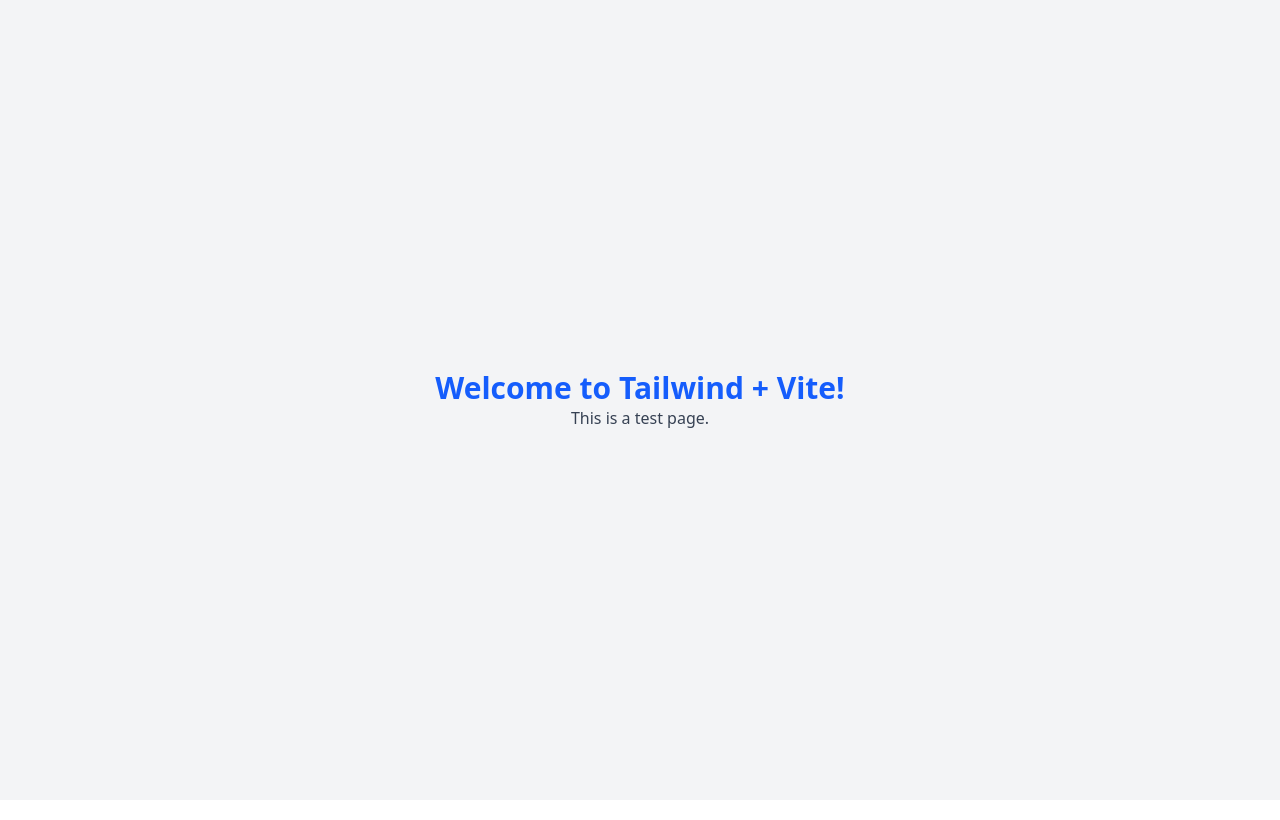
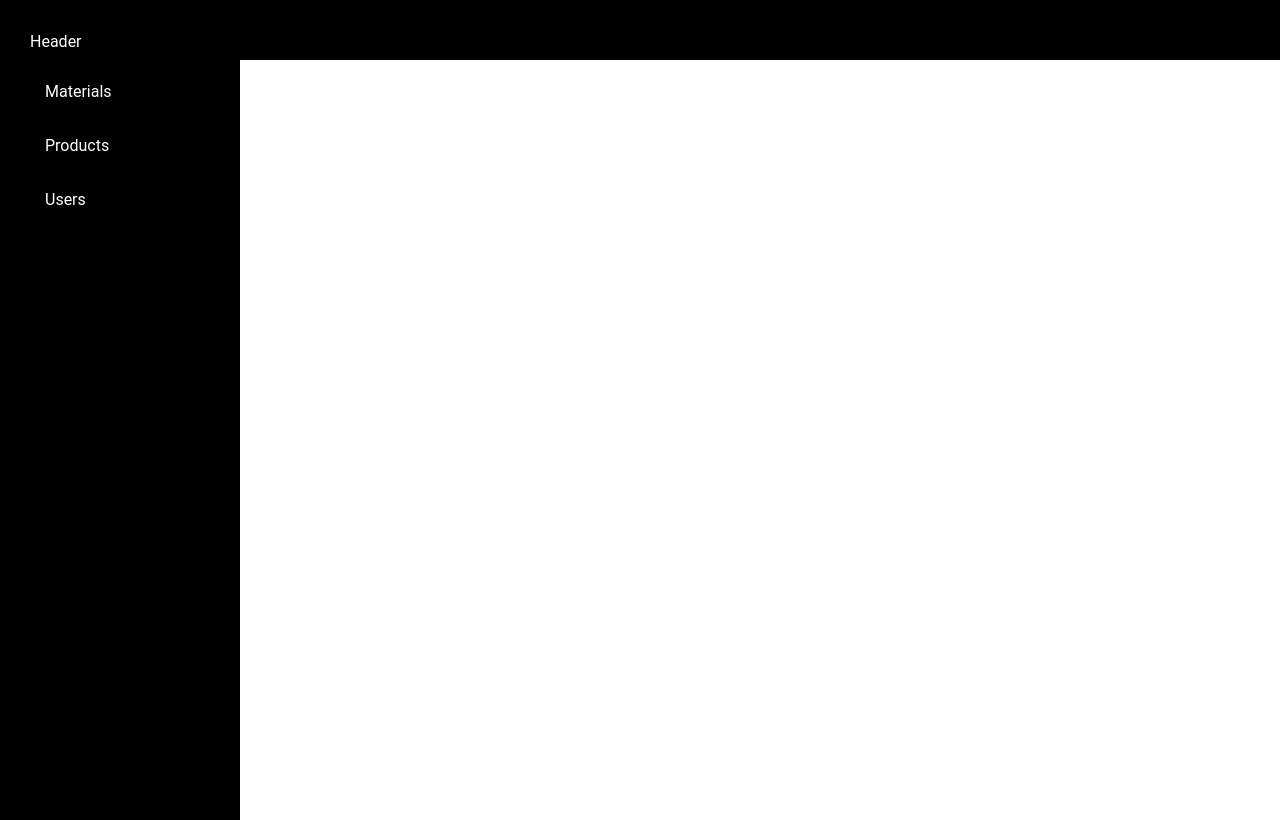
Before and after one commit to charitraa/Crochet-Inventory-System, a React (Vite) app: page / in a window 1280 px wide. Built offline with nearby package versions, Linux system fonts and the light colour scheme.

Commit message:
add dummy sidebar

```diff
--- a/package.json
+++ b/package.json
@@ -10,9 +10,12 @@
     "preview": "vite preview"
   },
   "dependencies": {
+    "@heroicons/react": "^2.2.0",
+    "@material-tailwind/react": "^2.1.10",
     "@tailwindcss/vite": "^4.0.3",
     "react": "^18.3.1",
     "react-dom": "^18.3.1",
+    "react-icons": "^5.4.0",
     "react-router-dom": "^7.1.5"
   },
   "devDependencies": {
--- /dev/null
+++ b/src/App.css
@@ -0,0 +1,41 @@
+body{
+  box-sizing: border-box;
+  margin: 0;
+  padding: 0;
+  font-family: 'Roboto', sans-serif;
+  color: white;
+}
+
+header{
+  padding: 30px;
+background-color: black;
+height: 40px;
+}
+.sidenav{
+  width: 240px;
+  background-color: black;
+  position: absolute;
+  height: 95vh;
+  padding: 0 30px;
+}
+ul {
+  padding: 0;
+
+}
+ul li{
+  list-style-type: none;
+  margin: 10px 0;
+
+}
+ul li a {
+  color: white;
+  font-size: 16px;
+  text-decoration: none;
+  display: block;
+  padding: 10px 15px ;
+  border-radius: 6px;
+}
+ul li a:hover,
+ul li a.active{
+  background-color: yellow;
+}
--- a/src/App.jsx
+++ b/src/App.jsx
@@ -1,13 +1,14 @@
 import React from "react";
 import { BrowserRouter as Router, Routes, Route } from "react-router-dom";
-import Home from "./pages/Home";
+import Home from "./pages/home";
 import NotFound from "./pages/NotFound";
+import "./App.css";
 
 const App = () => {
   return (
     <Router>
       <Routes>
-        <Route path="/" element={<Home />} />
+        <Route path="/*" element={<Home />} />
         <Route path="*" element={<NotFound />} />
       </Routes>
     </Router>
--- /dev/null
+++ b/src/components/Navbar.jsx
@@ -0,0 +1,22 @@
+import React from 'react';
+import { Link } from 'react-router-dom';
+
+const Navbar = () => {
+  return (
+    <div className='sidenav'>
+      <ul>
+        <li>
+          <Link to="/materials">Materials</Link>
+        </li>
+        <li>
+          <Link to="/products">Products</Link>
+        </li>
+        <li>
+          <Link to="/users">Users</Link>
+        </li>
+      </ul>
+    </div>
+  );
+};
+
+export default Navbar;
--- a/src/pages/Home.jsx
+++ b/src/pages/Home.jsx
@@ -1,9 +1,28 @@
+import React from "react";
+import Navbar from "../components/Navbar";
+import { Routes, Route } from "react-router-dom";
+import Products from "./products";
+import Users from "./users";
+import Materials from "./Materials";
+
 const Home = () => {
   return (
-    <div className="flex flex-col items-center justify-center h-screen bg-gray-100">
-      <h1 className="text-3xl font-bold text-blue-600">Welcome to Tailwind + Vite!</h1>
-      <p className="text-gray-700">This is a test page.</p>
-    </div>
+    <>
+      <div className="app">
+        <header>Header</header>
+        <div className=" flex">
+          <Navbar />
+          <div className="main">
+            <Routes>
+              <Route path="/materials" element={<Materials />} />
+              <Route path="/products" element={<Products />} />
+              <Route path="/users" element={<Users />} />
+            </Routes>
+          </div>
+        </div>
+
+      </div>
+    </>
   );
 };
 
--- /dev/null
+++ b/src/pages/Materials.jsx
@@ -0,0 +1,9 @@
+import React from 'react'
+
+const Materials = () => {
+  return (
+    <div>Materials</div>
+  )
+}
+
+export default Materials
--- a/src/pages/NotFound.jsx
+++ b/src/pages/NotFound.jsx
@@ -1,5 +1,28 @@
-const NotFound = () => {
-  return <h1>404 - Page Not Found</h1>;
-};
-
-export default NotFound;
+export default function NotFound() {
+  return (
+    <>
+      <main className="grid min-h-full place-items-center bg-white px-6 py-24 sm:py-32 lg:px-8">
+        <div className="text-center">
+          <p className="text-base font-semibold text-indigo-600">404</p>
+          <h1 className="mt-4 text-5xl font-semibold tracking-tight text-balance text-gray-900 sm:text-7xl">
+            Page not found
+          </h1>
+          <p className="mt-6 text-lg font-medium text-pretty text-gray-500 sm:text-xl/8">
+            Sorry, we couldn’t find the page you’re looking for.
+          </p>
+          <div className="mt-10 flex items-center justify-center gap-x-6">
+            <a
+              href="/"
+              className="rounded-md bg-indigo-600 px-3.5 py-2.5 text-sm font-semibold text-white shadow-xs hover:bg-indigo-500 focus-visible:outline-2 focus-visible:outline-offset-2 focus-visible:outline-indigo-600"
+            >
+              Go back home
+            </a>
+            <a href="/" className="text-sm font-semibold text-gray-900">
+              Contact support <span aria-hidden="true">&rarr;</span>
+            </a>
+          </div>
+        </div>
+      </main>
+    </>
+  )
+}
--- /dev/null
+++ b/src/pages/Products.jsx
@@ -0,0 +1,9 @@
+import React from 'react'
+
+const Products = () => {
+  return (
+    <div>Products</div>
+  )
+}
+
+export default Products
--- /dev/null
+++ b/src/pages/Users.jsx
@@ -0,0 +1,9 @@
+import React from 'react'
+
+const Users = () => {
+  return (
+    <div>Users</div>
+  )
+}
+
+export default Users
```
Also changed, not shown: 1 other file (tests, documents, lock files or other folders).
